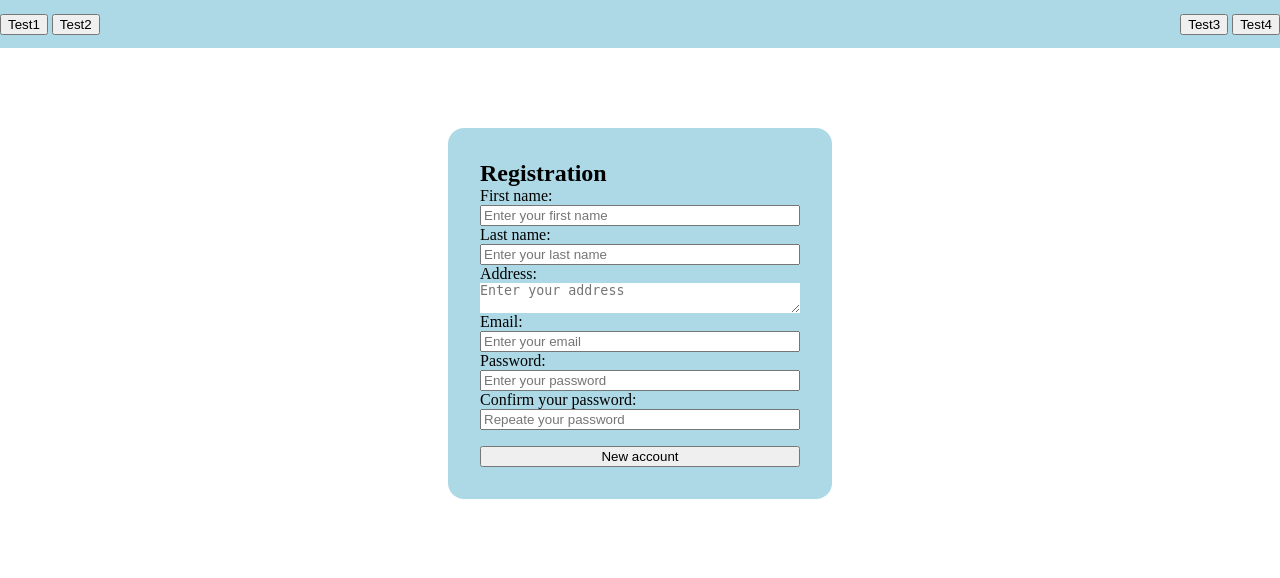
After one commit to tiagowebersc/PHP_ecommerce, a PHP site: page /registration.php in a window 1280 px wide. The commit adds this page. Shown: the top 578 px of the page. Run offline with PHP 8.4, Linux system fonts and the light colour scheme; a stand-in replaces the project's code that opens the database connection.

Commit message:
registration page

```diff
--- a/header.php
+++ b/header.php
@@ -1,4 +1,20 @@
+<?php
+require_once 'database.php';
+session_start();
+?>
 <header>
+    <div>
+        <input type="button" value="Test1">
+        <input type="button" value="Test2">
+    </div>
 
-
+    <div>
+        <?php
+        if (isset($_SESSION['email'])) {
+            $name = $_SESSION['name'];
+        } else { }
+        ?>
+        <input type="button" value="Test3">
+        <input type="button" value="Test4">
+    </div>
 </header>
--- a/index.php
+++ b/index.php
@@ -6,10 +6,11 @@
     <meta name="viewport" content="width=device-width, initial-scale=1.0">
     <meta http-equiv="X-UA-Compatible" content="ie=edge">
     <title>Book store</title>
+    <link rel="stylesheet" href="style/style.css">
 </head>
 
 <body>
-    <?php require_once header . php ?>
+    <?php require_once 'header.php' ?>
 
 </body>
 
--- /dev/null
+++ b/registration.php
@@ -0,0 +1,95 @@
+<!DOCTYPE html>
+<html lang="en">
+
+<head>
+    <meta charset="UTF-8">
+    <meta name="viewport" content="width=device-width, initial-scale=1.0">
+    <meta http-equiv="X-UA-Compatible" content="ie=edge">
+    <title>Book store - Registration</title>
+    <link rel="stylesheet" href="style/style.css">
+</head>
+
+<body>
+    <?php
+    require_once 'header.php';
+    $firstName = "";
+    $lastName = "";
+    $address = "";
+    $email = "";
+    $password = "";
+    $confirmPassword = "";
+    $error = "";
+
+    if (isset($_POST['registerButton'])) {
+        // recover the data passed on POST method
+        $firstName = htmlspecialchars($_POST['firstName']);
+        $lastName = htmlspecialchars($_POST['lastName']);
+        $address = htmlspecialchars($_POST['address']);
+        $email = htmlspecialchars($_POST['email']);
+        $password = htmlspecialchars($_POST['password']);
+        $confirmPassword = htmlspecialchars($_POST['confirmPassword']);
+        // show an erro if some field was not informed
+        if (empty($firstName)) $error = "First name must be informed!";
+        else if (empty($lastName)) $error = "Last name must be informed!";
+        else if (empty($address)) $error = "Address must be informed!";
+        else if (empty($email)) $error = "Email must be informed!";
+        else if (!filter_var($email, FILTER_VALIDATE_EMAIL)) $error = "Invalid email format!";
+        else if (empty($password)) $error = "Password must be informed!";
+        else if (empty($confirmPassword)) $error = "Confirmation password must be informed!";
+        else if ($password != $confirmPassword) $error = "Password don\'t match!";
+
+        if (empty($error)) {
+            $conn = mysqli_connect(DB_SERVER, DB_USER, DB_PASSWORD);
+            $dbFound = mysqli_select_db($conn, DB_NAME);
+            if (!$dbFound) {
+                $error = 'Problem to connect to the database!!';
+            } else {
+                $query = "SELECT * FROM User WHERE email = '" . $email . "';";
+                $results = mysqli_query($conn, $query);
+                if (mysqli_fetch_assoc($results)) {
+                    $error = 'Email already registered!!';
+                } else {
+                    $hashedPass = password_hash($password, PASSWORD_DEFAULT);
+                    $query = 'INSERT INTO User(firstName, lastName, address, email, hashPassword, isAdministrator) VALUES ("' . $firstName . '", "' . $lastName . '", "' . $address . '", "' . $email . '", "' . $hashedPass . '", 0)';
+                    var_dump($query);
+                    $result = mysqli_query($conn, $query);
+
+                    if (!$result)
+                        $error =  "Insert went wrong!";
+                    else {
+                        $query = "SELECT idUser FROM User WHERE email = '" . $email . "';";
+                        $results = mysqli_query($conn, $query);
+                        $row = mysqli_fetch_assoc($results);
+                        session_start();
+                        $_SESSION['id'] = $row['idUser'];
+                        $_SESSION['name'] = $firstName . " " . $lastName;
+                        $_SESSION['email'] = $email;
+                        mysqli_close($conn);
+                        header("Location: index.php");
+                    }
+                }
+            }
+            mysqli_close($conn);
+        }
+    }
+    ?>
+    <form class="formLogin" action="" method="post">
+        <h2>Registration</h2>
+        <label for="firstName">First name:</label>
+        <input type="text" name="firstName" id="firstName" value="<?php echo $firstName; ?>" placeholder='Enter your first name'>
+        <label for="lastName">Last name:</label>
+        <input type="text" name="lastName" id="lastName" value="<?php echo $lastName; ?>" placeholder='Enter your last name'>
+        <label for="lastName">Address:</label>
+        <textarea name="address" id="address" placeholder='Enter your address'><?php echo $address; ?></textarea>
+        <label for="email">Email:</label>
+        <input type="email" name="email" id="email" value="<?php echo $email; ?>" placeholder='Enter your email'>
+        <label for="password">Password:</label>
+        <input type="password" name="password" id="password" value="<?php echo $password; ?>" placeholder='Enter your password'>
+        <label for="confirmPassword">Confirm your password:</label>
+        <input type="password" name="confirmPassword" id="confirmPassword" value="<?php echo $confirmPassword; ?>" placeholder='Repeate your password'>
+        <span class="error"><?php echo $error; ?></span>
+        <input type="submit" value="New account" name="registerButton">
+    </form>
+</body>
+
+</html>
--- a/sql/v1.0.sql
+++ b/sql/v1.0.sql
@@ -1,5 +1,5 @@
 -- MySQL Script generated by MySQL Workbench
--- Tue Jul  9 14:37:48 2019
+-- Tue Jul  9 16:02:36 2019
 -- Model: New Model    Version: 1.0
 -- MySQL Workbench Forward Engineering
 
@@ -91,7 +91,7 @@ ENGINE = InnoDB;
 CREATE TABLE IF NOT EXISTS `bookstore`.`User` (
   `idUser` INT(10) NOT NULL,
   `lastName` VARCHAR(50) NOT NULL,
-  `fistName` VARCHAR(50) NOT NULL,
+  `firstName` VARCHAR(50) NOT NULL,
   `address` VARCHAR(150) NOT NULL,
   `email` VARCHAR(50) NOT NULL,
   `hashPassword` VARCHAR(60) NOT NULL,
--- /dev/null
+++ b/style/style.css
@@ -0,0 +1,40 @@
+* {
+  box-sizing: border-box;
+  transition-duration: 0.3s;
+}
+*:not(input) {
+  border: none;
+  padding: 0;
+  margin: 0;
+}
+
+header {
+  display: flex;
+  justify-content: space-between;
+  align-items: center;
+  height: 3rem;
+  background-color: lightblue;
+}
+
+.formLogin {
+  width: 24rem;
+  padding: 2rem;
+  margin: 5rem auto;
+  background-color: lightblue;
+  border-radius: 1rem;
+}
+.formLogin input,
+.formLogin textarea {
+  display: block;
+  width: 20rem;
+}
+.formLogin [type='submit'] {
+  margin-top: 1rem;
+}
+.bodyLogin {
+  height: 100vh;
+  display: flex;
+}
+.error {
+  color: red;
+}
```
Also changed, not shown: login.php (added), planing/tables.png, 2 other files.
